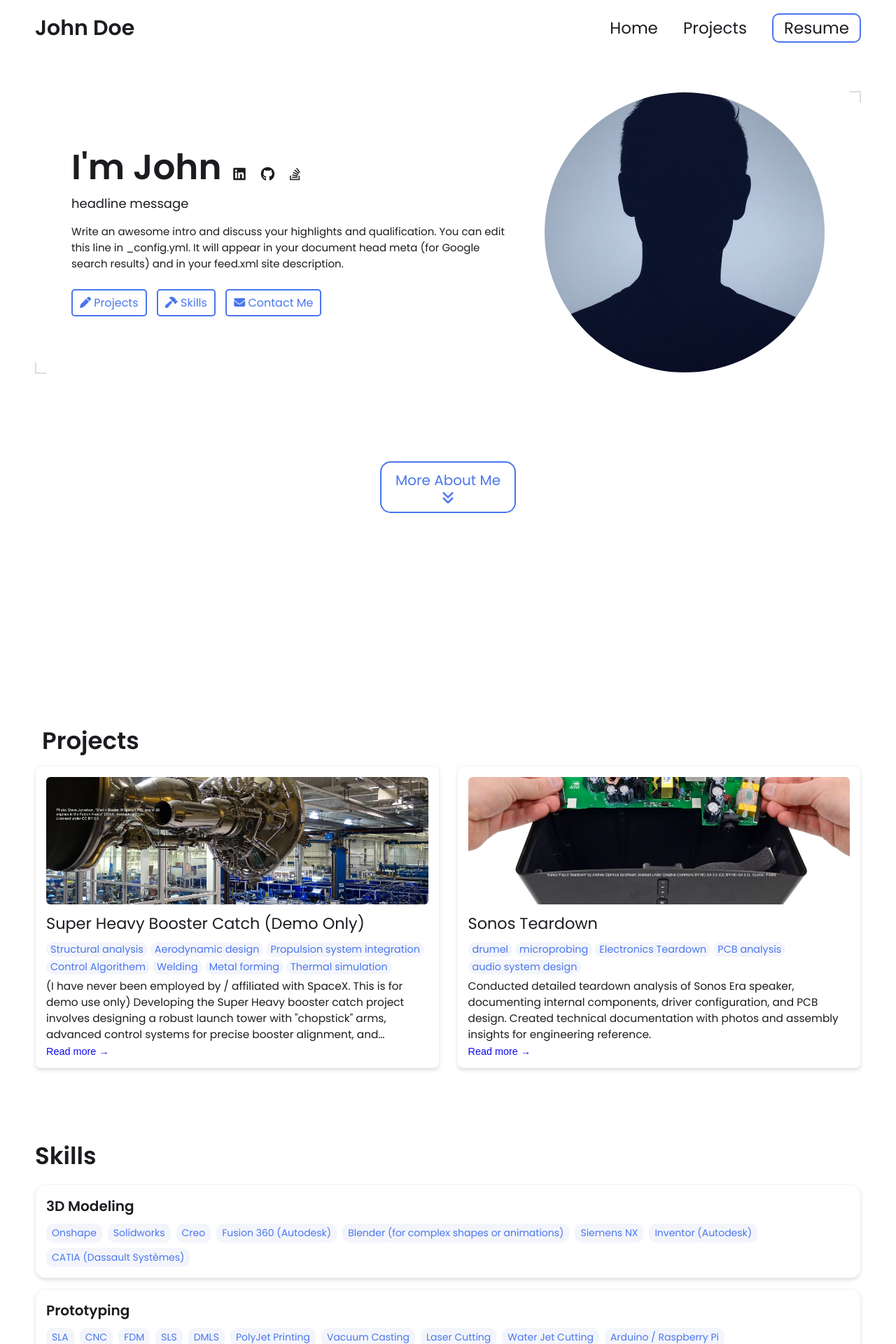
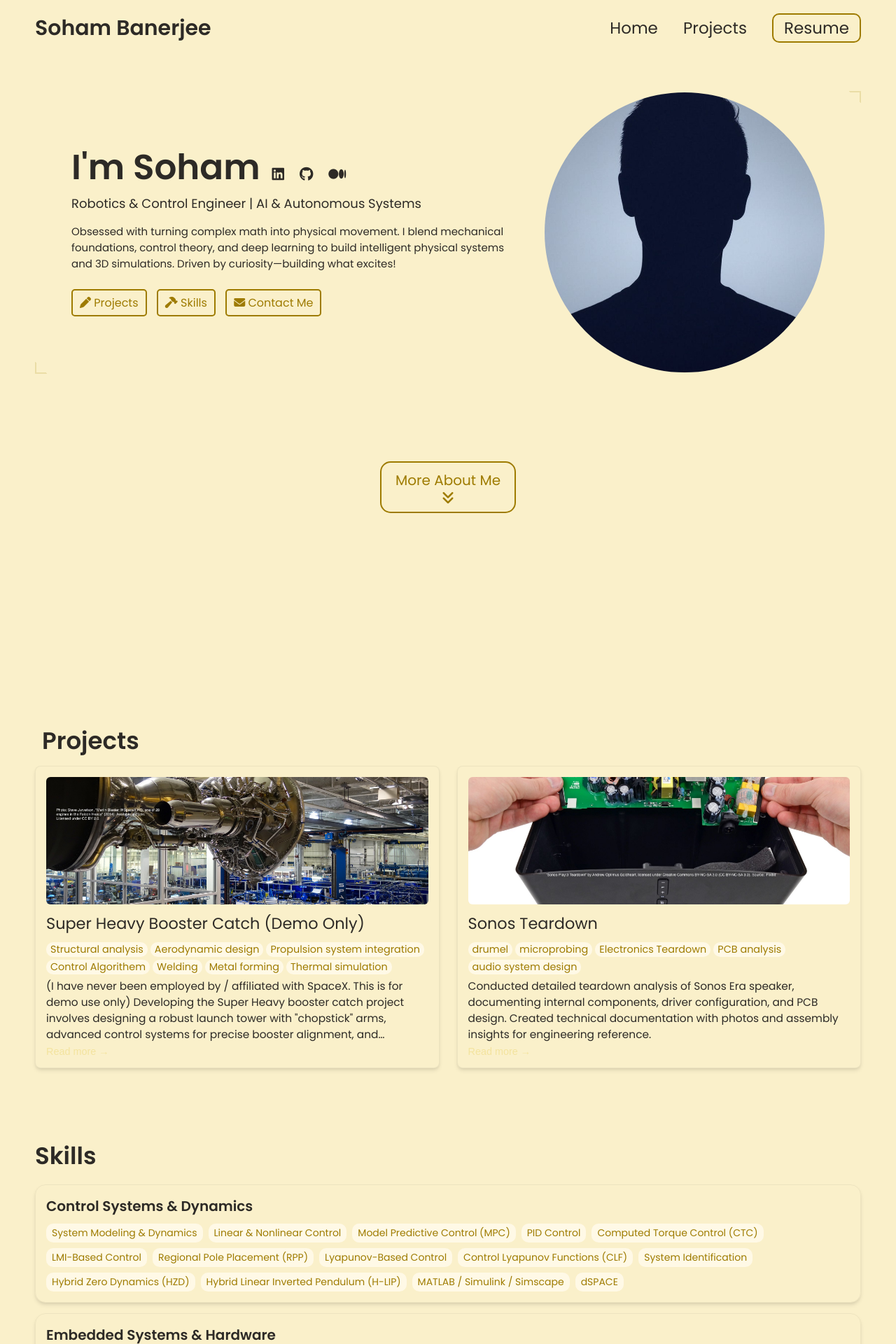
Before and after one commit to SohamBanerjeeRobotics/SohamBanerjeeRobotics.github.io, a Jekyll site: the page built from index.html, in a window 1280 px wide. Shown: the top 1920 px of the page at 70% size. Built offline with Jekyll 4.4.1, drawn with Linux system fonts in a browser that asks for light colours; some of the changed text lies outside the part shown.

Commit message:
Update portfolio details and skills in config

```diff
--- a/_config.yml
+++ b/_config.yml
@@ -1,142 +1,147 @@
-# Welcome to Jekyll!
-#
-# This config file is meant for settings that affect your whole blog, values
-# which you are expected to set up once and rarely edit after that. If you find
-# yourself editing this file very often, consider using Jekyll's data files
-# feature for the data you need to update frequently.
-
 # Main Page Setup
 
-title: John Doe's Portfolio # This is what shows up in the tab of the browser
-
+title: Soham Banerjee's Portfolio # Browser tab title
 
 
 # Hero Section
-name: John Doe
-headline: headline message
-description: >- # dont remove this line. this will ignore all new lines until the next section
-  Write an awesome intro and discuss your highlights and qualification. You can edit this
-  line in _config.yml. It will appear in your document head meta (for
-  Google search results) and in your feed.xml site description.
+name: Soham Banerjee
+headline: Robotics & Control Engineer | AI & Autonomous Systems
+description: >-
+  Obsessed with turning complex math into physical movement. I blend mechanical foundations,
+  control theory, and deep learning to build intelligent physical systems and 3D simulations.
+  Driven by curiosity—building what excites!
 
-# Place your profile image in /assets/images/profile-image/folder and edit the file name
+# Place your profile image in /assets/images/profile-image/ folder
 profile_image: ./assets/images/profile-image/avatar.jpeg
 
+# Link your resume
+resume-url: ./assets/resume/Resume_Soham_Banerjee_Two_Pager_Core_2.pdf
 
-# Link your resume
-# You can place your resume in assets/resume/{resume.pdf or add external link such as pdf saved in google drive
-resume-url: https://drive.google.com/file/d/13Z3duVzh-gguPU5r03oJVEE6rV9rd3DS/view?usp=sharing # or /assets/resume/resume.pdf
+# External Links (small social icons)
+external-links:
+  linkedin: https://www.linkedin.com/in/soham-banerjee-867a82255/
+  github: https://github.com/SohamBanerjeeRobotics
+  medium: https://medium.com/@banerjeesohamrobotics
+  stackoverflow:
+  x-twitter:
+  threads:
+  instragram:
+  youtube:
+  discord:
+  bluesky:
 
+# Skills Section
+skills:
+  - category: Control Systems & Dynamics
+    tools:
+      - System Modeling & Dynamics
+      - Linear & Nonlinear Control
+      - Model Predictive Control (MPC)
+      - PID Control
+      - Computed Torque Control (CTC)
+      - LMI-Based Control
+      - Regional Pole Placement (RPP)
+      - Lyapunov-Based Control
+      - Control Lyapunov Functions (CLF)
+      - System Identification
+      - Hybrid Zero Dynamics (HZD)
+      - Hybrid Linear Inverted Pendulum (H-LIP)
+      - MATLAB / Simulink / Simscape
+      - dSPACE
 
-# Set up external links - this will show up as small icons next to your name.
+  - category: Embedded Systems & Hardware
+    tools:
+      - STM32
+      - Arduino Uno / Nano / Giga
+      - ESP32
+      - Jetson Nano
+      - Raspberry Pi
+      - Embedded Control
+      - Motor Control
+      - Sensor Integration
+      - Hardware Testing & Experimental Validation
+      - dSPACE
+      - PlatformIO
+      - Arduino IDE
 
-external-links:    # input only your own url slug. The icons with missing entries will not appear.
-  linkedin: test    # https://www.linkedin.com/in/{your url slug}
-  github: leea12    # https://github.com/{your url slug}
-  stackoverflow: test      # https://stackoverflow.com/users/{your url slug}
-  medium:            # https://medium.com/@{your url slug}
-  x-twitter:   # https://x.com/{your url slug}
-  threads:            # https://threads.net/@{your url slug}
-  instragram:       # https://instagram.com/{your url slug}
-  youtube:           # https://youtube.com/@{your url slug}
-  discord:            # https://discord.com/users/{your url slug}
-  bluesky:           # https://bsky.app/profile/{your url slug}
+  - category: Robotics & Autonomous Systems
+    tools:
+      - Robot Kinematics & Dynamics
+      - Forward & Inverse Kinematics
+      - Denavit-Hartenberg Modeling
+      - Motion Planning
+      - Path Planning
+      - Trajectory Generation
+      - SLAM
+      - Localization
+      - AMCL
+      - Occupancy Grid Mapping
+      - Configuration Space (C-Space)
+      - Mobile Robot Navigation
+      - Bipedal Locomotion
+      - Underactuated Systems
+      - Drone / Quadrotor Navigation
+      - ROS / ROS2
+      - ROS2 Control
+      - Gazebo
+      - Webots
+      - MuJoCo
+      - CoppeliaSim
+      - RViz
+      - Peter Corke Robotics Toolbox
 
+  - category: Software Development & DevOps
+    tools:
+      - Linux
+      - Git
+      - GitHub
+      - Docker
+      - Kubernetes
+      - PlatformIO
+      - Arduino IDE
+      - LaTeX
 
-# Skills Section - Add the list of your Skills by categories/tools. The indentation for each level needs to be precise.
-skills:
-  - category: 3D Modeling
+  - category: CAD, Multiphysics & Engineering Simulation
     tools:
-    - Onshape
-    - Solidworks
-    - Creo
-    - Fusion 360 (Autodesk)
-    - Blender (for complex shapes or animations)
-    - Siemens NX
-    - Inventor (Autodesk)
-    - CATIA (Dassault Systèmes)
-  - category: Prototyping
+      - SolidWorks
+      - Fusion 360
+      - ANSYS
+      - COMSOL
+      - Wolfram Mathematica
+      - PyroSim
+      - Fire Dynamics Simulator (FDS)
+      - Bambu Studio
+      - Ultimaker Cura
+      - 3D Printing
+
+  - category: AI, Machine Learning & Reinforcement Learning
     tools:
-    - SLA
-    - CNC
-    - FDM
-    - SLS
-    - DMLS
-    - PolyJet Printing
-    - Vacuum Casting
-    - Laser Cutting
-    - Water Jet Cutting
-    - Arduino / Raspberry Pi
-    - Breadboarding for circuit testing
-  - category: Design Standards / Practices
-    tools:
-    - GD&T ASME Y14
-    - ISO fits and tolerances
-    - PLM (PTC Windchill / Arena)
-  - category: PCB Design
-    tools:
-    - Altium Designer
-    - Altium
-    - Eagle
-    - KiCad
-  - category: Problem Solving / Risk Management
-    tools:
-    - Root Cause Analysis (e.g., 5 Whys, Fishbone Diagram)
-    - DFMEA / PFMEA
-    - Six Sigma methodologies
-    - Shain Red-X
+      - Reinforcement Learning
+      - Deep Reinforcement Learning
+      - Actor-Critic Methods
+      - Asynchronous Deep Deterministic Policy Gradient (ADDPG)
+      - Multi-Armed Bandits
+      - Greedy / ε-Greedy / UCB
+      - Hill Climbing
+      - Variational Autoencoders (VAE)
+      - ELBO
+      - Representation Learning
+      - Generative Models
+      - Python
+      - PyBullet
+      - Gymnasium
 
+# Contact Form Setup
+formspree-key: "xzepvzao"
 
-# Contact Form Setup. Setup an account and copy over the key. When someone fills out the form, it will be received in your email.
-formspree-key:   https://formspree.io/f/{8-digit key}
-
-
-
-# Active theme (Updatethis to switch themes). Make sure to keep the indentation the samne.
-colors: # this is the basic theme
-  text: "#1a1c20"
-  border: "#ddd"
-  link: "#4a76ee"
-  highlight: "#0c0cf2"
-  background: "#ffffff"
-  light_background: "#f3f5fb"
-
-# A few examples.
-basic theme:
-  text: "#1a1c20"
-  border: "#ddd"
-  link: "#4a76ee"
-  highlight: "#0c0cf2"
-  background: "#ffffff"
-  light_background: "#f3f5fb"
-
-  mint theme:
-  text: "#2c3333"
-  border: "#e0f2ef"
-  link: "#40b3a2"
-  highlight: "#2a9d8f"
-  background: "#f7fbfa"
-  light_background: "#f0f9f7"
-
-lemon theme:
-  text: "#2d2926"
-  border: "#f7f3e3"
-  link: "#ffc94d"
-  highlight: "#ffb800"
-  background: "#fffdf5"
-  light_background: "#fff9e6"
-
-  pink theme:
-  text: "#2d2d2d"
-  border: "#f8e2e2"
-  link: "#ff8fa3"
-  highlight: "#ff4d6d"
-  background: "#fff8f8"
-  light_background: "#fff5f6"
-
-
-
-
+# Active Theme Colors (Light Rich Creamy Yellow)
+colors:
+  text: "#2D2A26"          # Deep charcoal for crisp reading contrast
+  border: "#EADDA6"        # Subtle creamy border
+  link: "#9E7B00"          # Warm amber link color
+  highlight: "#F3E39E"     # Creamy accent highlight
+  background: "#FAF0CA"    # Light, rich cream background
+  light_background: "#FFF9E6" # Soft off-white cream container fill
 
 
 #########################################################################################################
@@ -146,7 +151,6 @@ collections:
   projects:
     output: true
     permalink: /projects/:path/
-
 
 markdown: kramdown
 highlighter: rouge
@@ -166,24 +170,3 @@ plugins:
 
 include:
   - _projects
-
-
-# Exclude from processing.
-# The following items will not be processed, by default.
-# Any item listed under the `exclude:` key here will be automatically added to
-# the internal "default list".
-#
-# Excluded items can be processed by explicitly listing the directories or
-# their entries' file path in the `include:` list.
-#
-# exclude:
-#   - .sass-cache/
-#   - .jekyll-cache/
-#   - gemfiles/
-#   - Gemfile
-#   - Gemfile.lock
-#   - node_modules/
-#   - vendor/bundle/
-#   - vendor/cache/
-#   - vendor/gems/
-#   - vendor/ruby/
```
